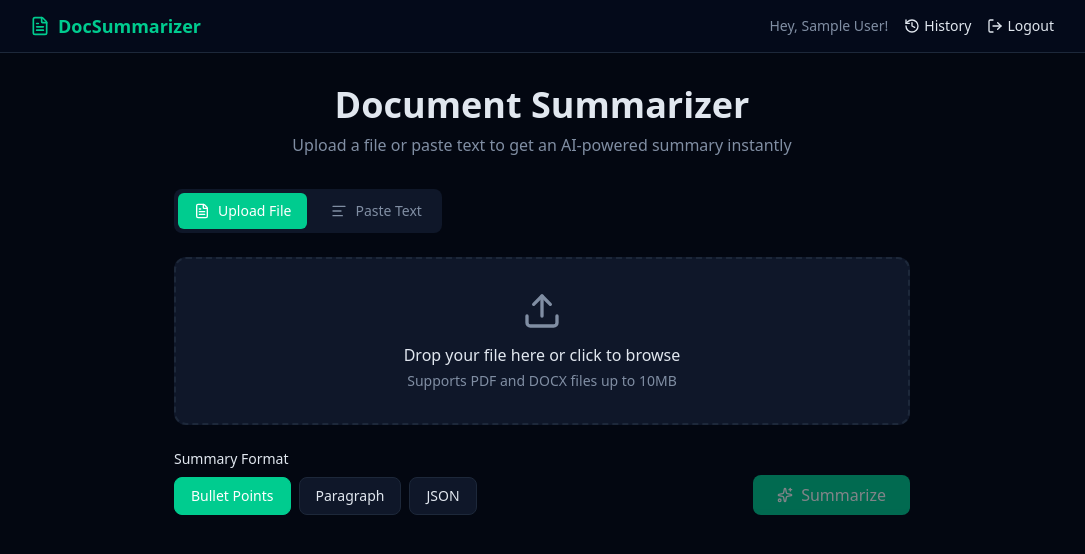
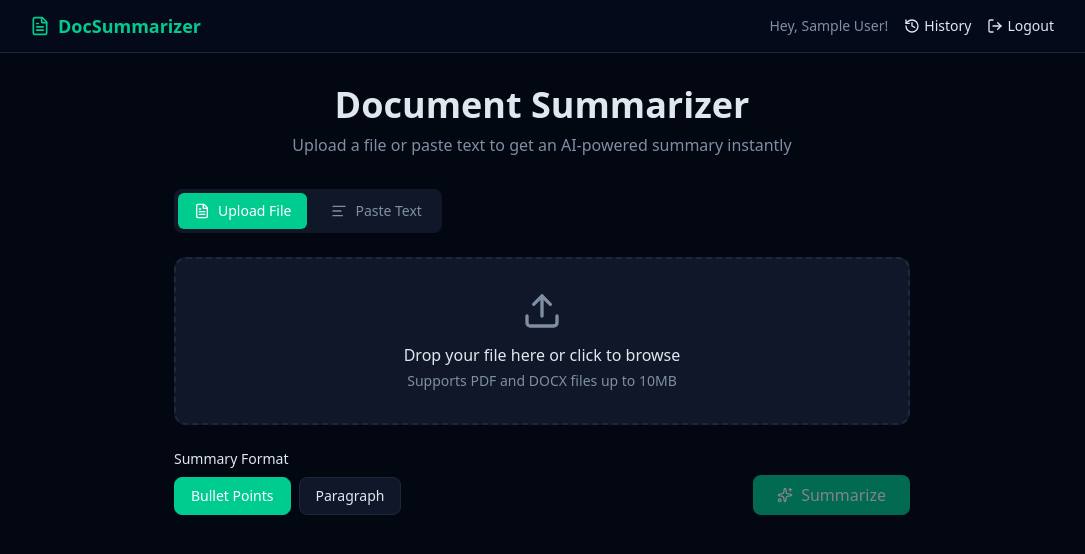
Before and after one commit to TameshwariSahu/doc-summarizer, a React app in the folder frontend/: page / in a window 1280 px wide. Shown: the top 554 px of the page, without its empty margins (98-1183 px from the left). Built offline with nearby package versions, Linux system fonts and the light colour scheme; sample sign-in values are in the browser's storage; the HTML template or start-up script is replaced by a standard one.

Commit message:
removed json button

```diff
--- a/frontend/src/components/FormatToggle.jsx
+++ b/frontend/src/components/FormatToggle.jsx
@@ -1,7 +1,6 @@
 const formats = [
   { value: "bullets", label: "Bullet Points" },
-  { value: "paragraph", label: "Paragraph" },
-  { value: "json", label: "JSON" },
+  { value: "paragraph", label: "Paragraph" }
 ];
 
 export function FormatToggle({ value, onChange, disabled }) {
```
